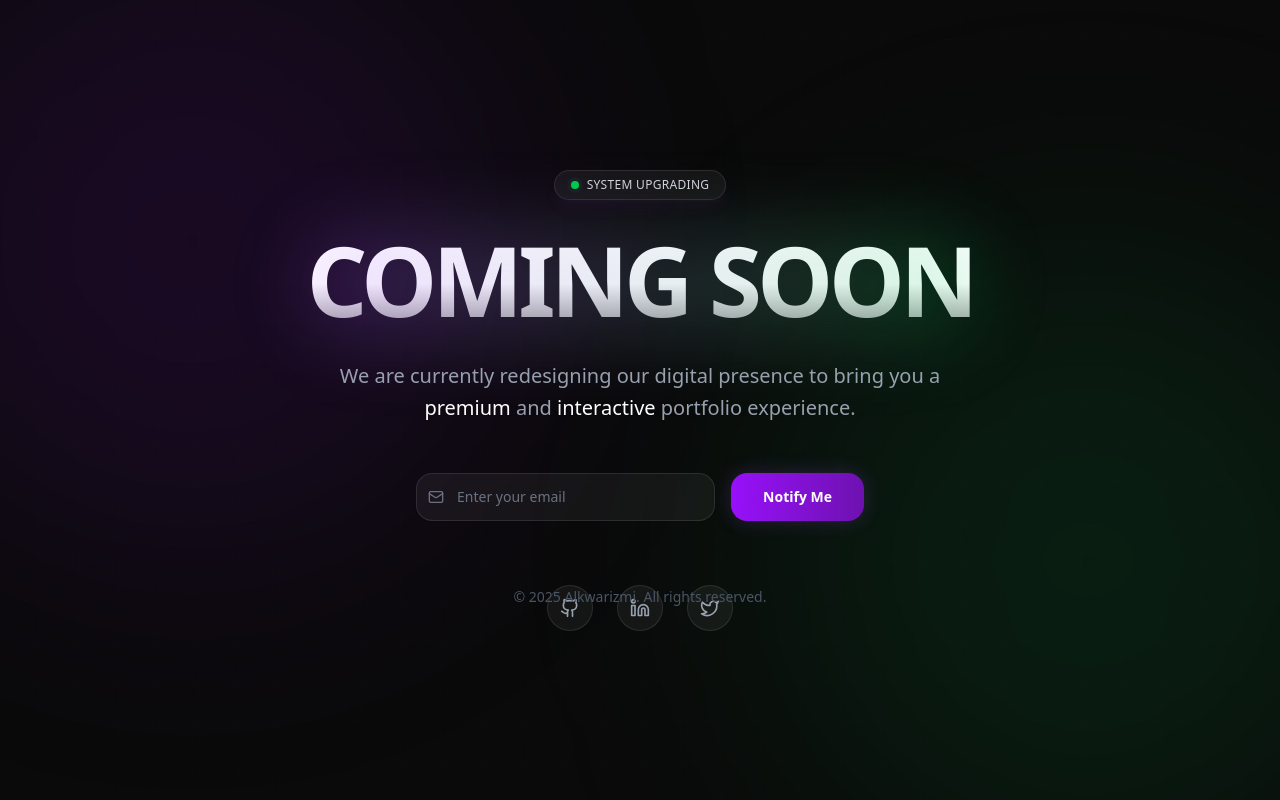
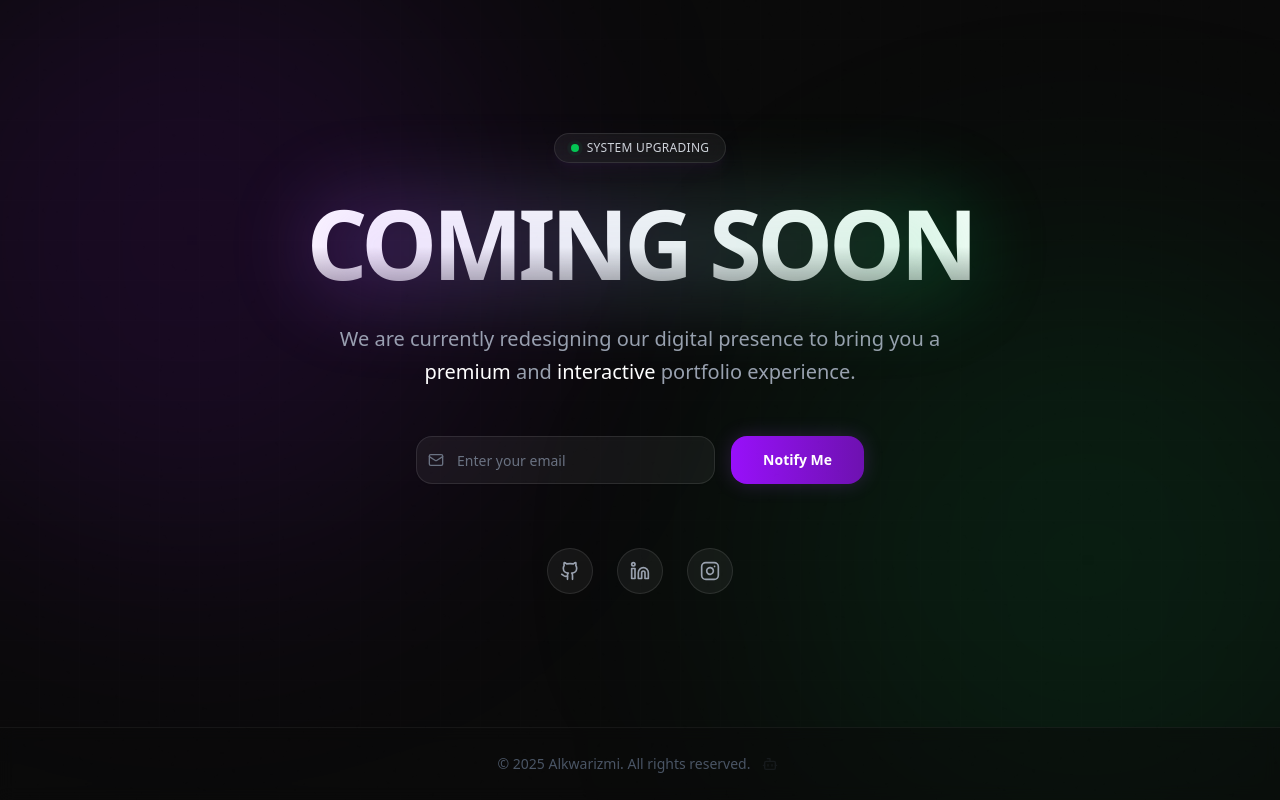
Before and after one commit to alkwrzm/My-Portfolio, a Next.js app: page / in a window 1280 px wide. Built offline with nearby package versions, Linux system fonts and the light colour scheme.

Commit message:
feat: add interactive easter egg bot, improve footer layout, and update social links

```diff
--- a/src/components/ComingSoon.tsx
+++ b/src/components/ComingSoon.tsx
@@ -1,13 +1,17 @@
 "use client";
 
-import { motion } from "framer-motion";
+
+import { motion, AnimatePresence } from "framer-motion";
 import { Button } from "@/components/ui/button";
 import { Input } from "@/components/ui/input";
 import { useState } from "react";
-import { Github, Linkedin, Twitter, Rocket, Mail } from "lucide-react";
+import { Github, Linkedin, Instagram, Rocket, Mail, Bot } from "lucide-react";
+import Hero from "@/components/sections/Hero";
 
 export default function ComingSoon() {
     const [email, setEmail] = useState("");
+    const [clickCount, setClickCount] = useState(0);
+    const [isUnlocked, setIsUnlocked] = useState(false);
 
     const handleSubmit = (e: React.FormEvent) => {
         e.preventDefault();
@@ -17,8 +21,30 @@ export default function ComingSoon() {
         setEmail("");
     };
 
+    const handleEasterEggClick = () => {
+        setClickCount(prev => {
+            const newCount = prev + 1;
+            if (newCount >= 5) {
+                setIsUnlocked(true);
+            }
+            return newCount;
+        });
+    };
+
+    if (isUnlocked) {
+        return (
+            <motion.div
+                initial={{ opacity: 0 }}
+                animate={{ opacity: 1 }}
+                transition={{ duration: 1 }}
+            >
+                <Hero />
+            </motion.div>
+        );
+    }
+
     return (
-        <div className="relative min-h-screen w-full flex flex-col items-center justify-center overflow-hidden bg-[#0a0a0a] text-white">
+        <div className="relative min-h-screen w-full flex flex-col overflow-hidden bg-[#0a0a0a] text-white font-sans">
             {/* Background Animated Gradients */}
             <div className="absolute inset-0 z-0 overflow-hidden pointer-events-none">
                 <div className="absolute top-[-10vh] left-[-10vw] w-[50vw] h-[50vw] rounded-full bg-purple-600/10 blur-[130px]" />
@@ -33,8 +59,7 @@ export default function ComingSoon() {
                 />
             </div>
 
-            <div className="relative z-10 container mx-auto px-4 flex flex-col items-center text-center">
-
+            <main className="flex-grow flex flex-col items-center justify-center relative z-10 container mx-auto px-4 py-12 md:py-0">
                 {/* Badge */}
                 <motion.div
                     initial={{ opacity: 0, y: 20 }}
@@ -56,7 +81,7 @@ export default function ComingSoon() {
                     initial={{ opacity: 0, scale: 0.9 }}
                     animate={{ opacity: 1, scale: 1 }}
                     transition={{ duration: 0.8, delay: 0.1, ease: "easeOut" }}
-                    className="mb-6 relative"
+                    className="mb-6 relative text-center"
                 >
                     <h1 className="text-5xl md:text-8xl font-bold tracking-tighter bg-clip-text text-transparent bg-gradient-to-b from-white via-white to-white/50 pb-2">
                         COMING SOON
@@ -70,7 +95,7 @@ export default function ComingSoon() {
                     initial={{ opacity: 0 }}
                     animate={{ opacity: 1 }}
                     transition={{ duration: 0.8, delay: 0.3 }}
-                    className="text-lg md:text-xl text-gray-400 max-w-2xl mb-12 leading-relaxed"
+                    className="text-lg md:text-xl text-gray-400 max-w-2xl mb-12 leading-relaxed text-center"
                 >
                     We are currently redesigning our digital presence to bring you a
                     <span className="text-white font-medium"> premium</span> and <span className="text-white font-medium">interactive</span> portfolio experience.
@@ -112,9 +137,9 @@ export default function ComingSoon() {
                     className="flex items-center gap-6"
                 >
                     {[
-                        { icon: Github, href: "https://github.com/alkwrzm" }, // Assuming based on user path "My-Portfolio"? Or just placeholder
-                        { icon: Linkedin, href: "#" },
-                        { icon: Twitter, href: "#" },
+                        { icon: Github, href: "https://github.com/alkwrzm" },
+                        { icon: Linkedin, href: "https://www.linkedin.com/in/mohammed-al" },
+                        { icon: Instagram, href: "https://instagram.com/alkwrzm" },
                     ].map((Social, index) => (
                         <a
                             key={index}
@@ -125,17 +150,27 @@ export default function ComingSoon() {
                         </a>
                     ))}
                 </motion.div>
+            </main>
 
-                {/* Footer Credit */}
-                <motion.div
-                    initial={{ opacity: 0 }}
-                    animate={{ opacity: 1 }}
-                    transition={{ duration: 1, delay: 1 }}
-                    className="absolute bottom-6 text-sm text-gray-600"
-                >
-                    &copy; {new Date().getFullYear()} Alkwarizmi. All rights reserved.
-                </motion.div>
-            </div>
+            {/* Footer with Easter Egg */}
+            <motion.footer
+                initial={{ opacity: 0 }}
+                animate={{ opacity: 1 }}
+                transition={{ duration: 1, delay: 1 }}
+                className="relative z-10 w-full py-6 flex flex-col items-center justify-center text-sm text-gray-600 border-t border-white/5 bg-[#0a0a0a]/50 backdrop-blur-sm"
+            >
+                <div className="flex items-center gap-2">
+                    <span>&copy; {new Date().getFullYear()} Alkwarizmi. All rights reserved.</span>
+                    {/* Easter Egg Trigger */}
+                    <div
+                        className="p-1 cursor-pointer opacity-20 hover:opacity-100 transition-all active:scale-95"
+                        onClick={handleEasterEggClick}
+                        title={clickCount > 0 ? `${5 - clickCount} clicks to unlock` : "System Helper"}
+                    >
+                        <Bot className={`w-4 h-4 ${clickCount > 0 ? "text-purple-500 animate-pulse" : ""}`} />
+                    </div>
+                </div>
+            </motion.footer>
         </div>
     );
 }
```
